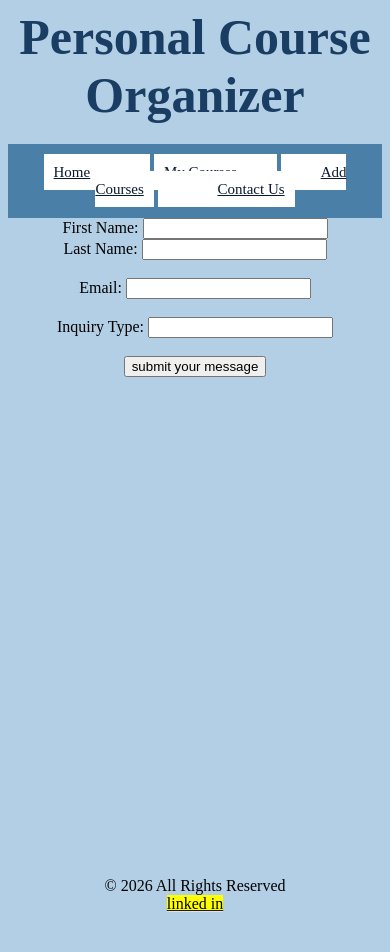
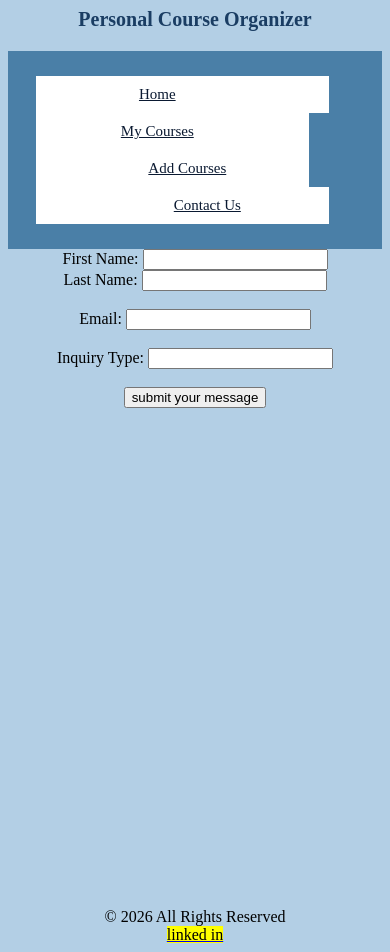
Before and after one commit to mariammohmed16/portfolio, a plain HTML site: page Contact Us.html in a window 390 px wide. Before the commit the page ends 921 px from the top, so only its background shows below. Drawn offline with Linux system fonts and the light colour scheme.

Commit message:
Add files via upload

```diff
--- a/StyleSheet.css
+++ b/StyleSheet.css
@@ -1,6 +1,14 @@
 body {
 	background-color:#B3CFE5;
 	text-align:center;
+}
+@media(max-width:600px){
+	nav{
+		font-size:20px;
+		padding:5px 8px;
+		display:flex;
+		flex-wrap:wrap;
+	}
 }
 nav{
 border: 20PX #4A7FA7 solid;
@@ -9,29 +17,33 @@
 font-size:15px;
 }
 .test1{
+width:70%;
  padding-right:50px;
  border:#FFFFFF solid 10px;
  background-color:#FFFFFF;
  color:#0A1931;
 }
 .test2{
+ width:70%;
  padding-right:30px;
  border:#FFFFFF solid 10px;
  background-color:#FFFFFF;
  color:#0A1931;
 }
 .test3{
+    width:70%;
 	padding-left:30px;
 	border:10px #FFFFFF solid ;
 	background-color:#FFFFFF;
 color:#0A1931;}
 .test4{
+    width:70%;
 	padding-left:50px;
 	border:#FFFFFF solid 10px;
 	background-color:#FFFFFF;
 	color:#0A1931;
 }
-.test{
+.test:hover{
 	font-size:50px;
 	color:#1A3D63;
 }
@@ -78,4 +90,5 @@
 	margin:auto;
 	display:flex;
 	align-items:center;
+	width:90%;
 }
```
